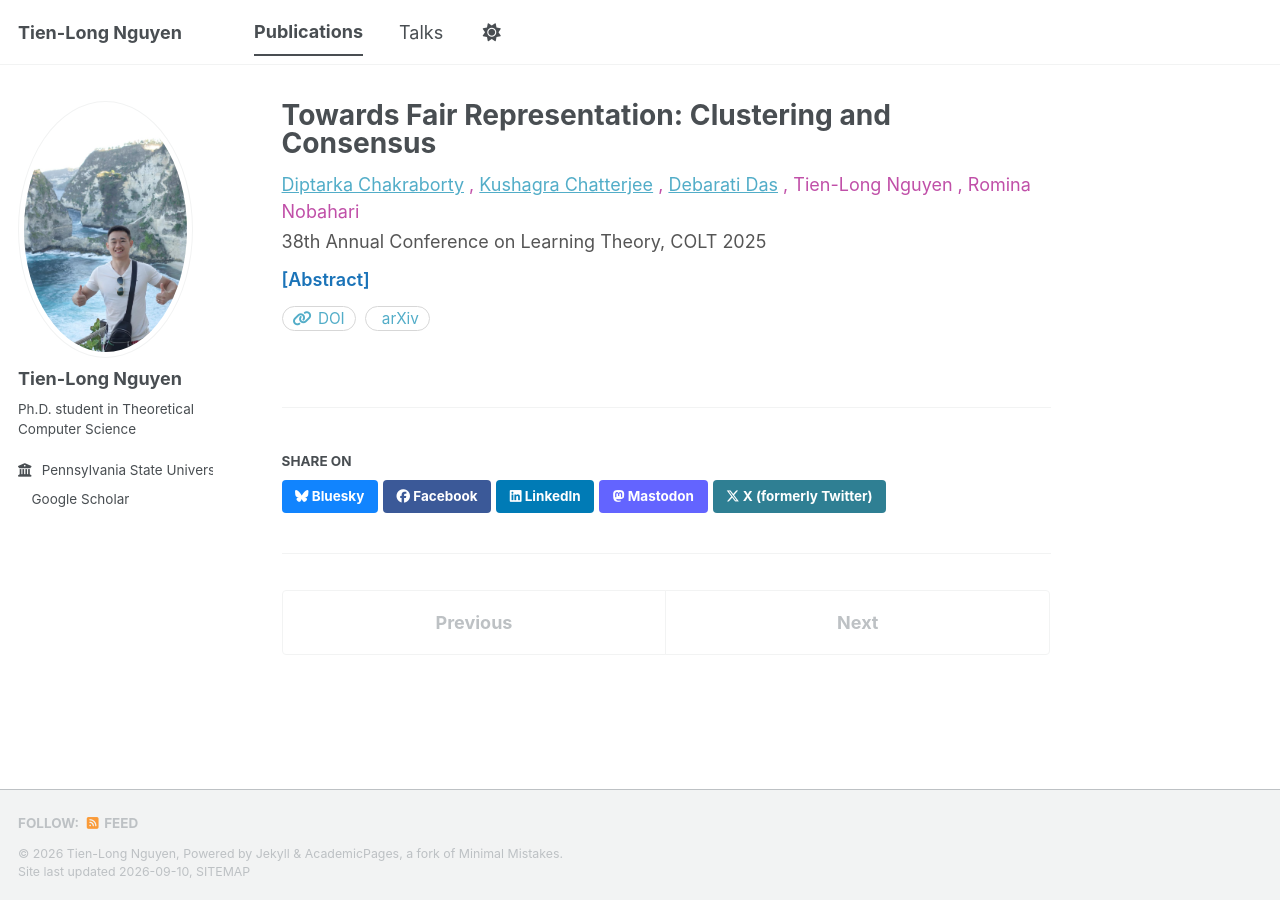
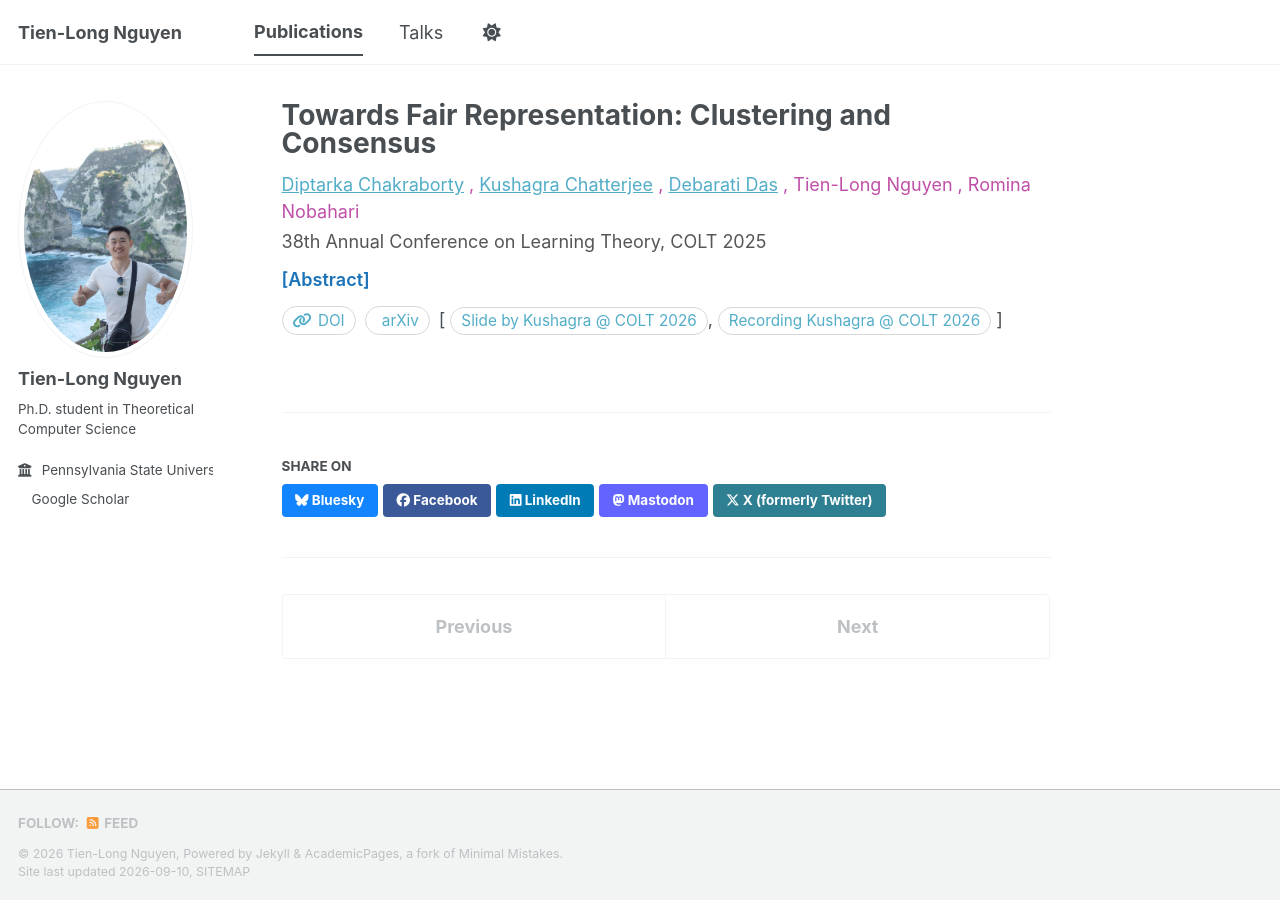
Before and after one commit to tienlonghungson/tienlonghungson.github.io, a Jekyll site: the page built from _publications/FairConsensusClustering.md, in a window 1280 px wide. Built offline with Jekyll 4.4.1, drawn with Linux system fonts in a browser that asks for light colours; a style sheet for code colours, icons or effects is not loaded.

Commit message:
add slides and recording for some publications

```diff
--- a/_includes/publication-meta.html
+++ b/_includes/publication-meta.html
@@ -2,6 +2,8 @@
 {% assign publication_authors = publication.authors %}
 {% assign publication_paperurl = publication.paperurl | strip %}
 {% assign publication_arxiv_url = publication.arxiv_url | strip %}
+{% assign publication_talks_by_me = publication.talks_by_me %}
+{% assign publication_talks_by_coauthors = publication.talks_by_coauthors %}
 {% assign publication_comments = publication.comments | strip %}
 {% assign publication_personal_comments = publication.personal_comments | strip %}
 
@@ -31,7 +33,7 @@
     </details>
   {% endif %}
 
-  {% if publication_paperurl != '' or publication_arxiv_url != '' %}
+  {% if publication_paperurl != '' or publication_arxiv_url != '' or publication_talks_by_me.size > 0 or publication_talks_by_coauthors.size > 0 %}
     <div class="publication-links">
       {% if publication_paperurl != '' %}
         <a class="publication-link publication-link--doi" href="{{ publication_paperurl }}" target="_blank" rel="noopener noreferrer" title="Paper / DOI">
@@ -45,6 +47,12 @@
           <span>arXiv</span>
         </a>
       {% endif %}
+      {% if publication_talks_by_me.size > 0 %}
+        <span class="publication-link-group publication-link-group--me">[ {% for talk in publication_talks_by_me %}<a class="publication-link publication-link--talk" href="{{ talk[1] | escape }}" target="_blank" rel="noopener noreferrer">{{ talk[0] | escape }}</a>{% unless forloop.last %}, {% endunless %}{% endfor %} ]</span>
+      {% endif %}
+      {% if publication_talks_by_coauthors.size > 0 %}
+        <span class="publication-link-group publication-link-group--coauthors">[ {% for talk in publication_talks_by_coauthors %}<a class="publication-link publication-link--talk" href="{{ talk[1] | escape }}" target="_blank" rel="noopener noreferrer">{{ talk[0] | escape }}</a>{% unless forloop.last %}, {% endunless %}{% endfor %} ]</span>
+      {% endif %}
     </div>
   {% endif %}
 
--- a/_publications/FairConsensusClustering.md
+++ b/_publications/FairConsensusClustering.md
@@ -15,6 +15,9 @@ authors:
 arxiv_url: 'https://arxiv.org/abs/2506.08673'
 comments: ""
 personal_comments: ""
+talks_by_coauthors:
+  "Slide by Kushagra @ COLT 2026": "/files/slidesbycoauthors/COLT 2026 slides.pdf"
+  "Recording Kushagra @ COLT 2026": "https://www.youtube.com/watch?v=kvJ2unCwtHA&t=890s"
 ---
 Consensus clustering, a fundamental task in machine learning and data analysis, aims to aggregate multiple input clusterings of a dataset, potentially based on different non-sensitive attributes, into a single clustering that best represents the collective structure of the data. In this work, we study this fundamental problem through the lens of fair clustering, as introduced by Chierichetti et al. [NeurIPS'17], which incorporates the disparate impact doctrine to ensure proportional representation of each protected group in the dataset within every cluster. Our objective is to find a consensus clustering that is not only representative but also fair with respect to specific protected attributes. To the best of our knowledge, we are the first to address this problem and provide a constant-factor approximation.
 
--- a/_sass/_themes.scss
+++ b/_sass/_themes.scss
@@ -151,12 +151,18 @@ $xing-color                 : #006567;
    display: inline-flex;
    align-items: center;
    gap: 0.35rem;
+   min-width: 0;
    padding: 0.2rem 0.55rem;
    border: 1px solid #d7d7d7;
    border-radius: 999px;
    font-size: 0.85rem;
-   line-height: 1;
+   line-height: 1.25;
    text-decoration: none;
+   overflow-wrap: anywhere;
+}
+
+.publication-link-group {
+   display: inline;
 }
 
 .publication-link:hover {
```
Also changed, not shown: README.md (+14 -0 lines), _publications/FairClusteringMultipleGroup.md (+2 -0 lines), _publications/MPCRankAggregation.md (+2 -0 lines), 2 other files.
